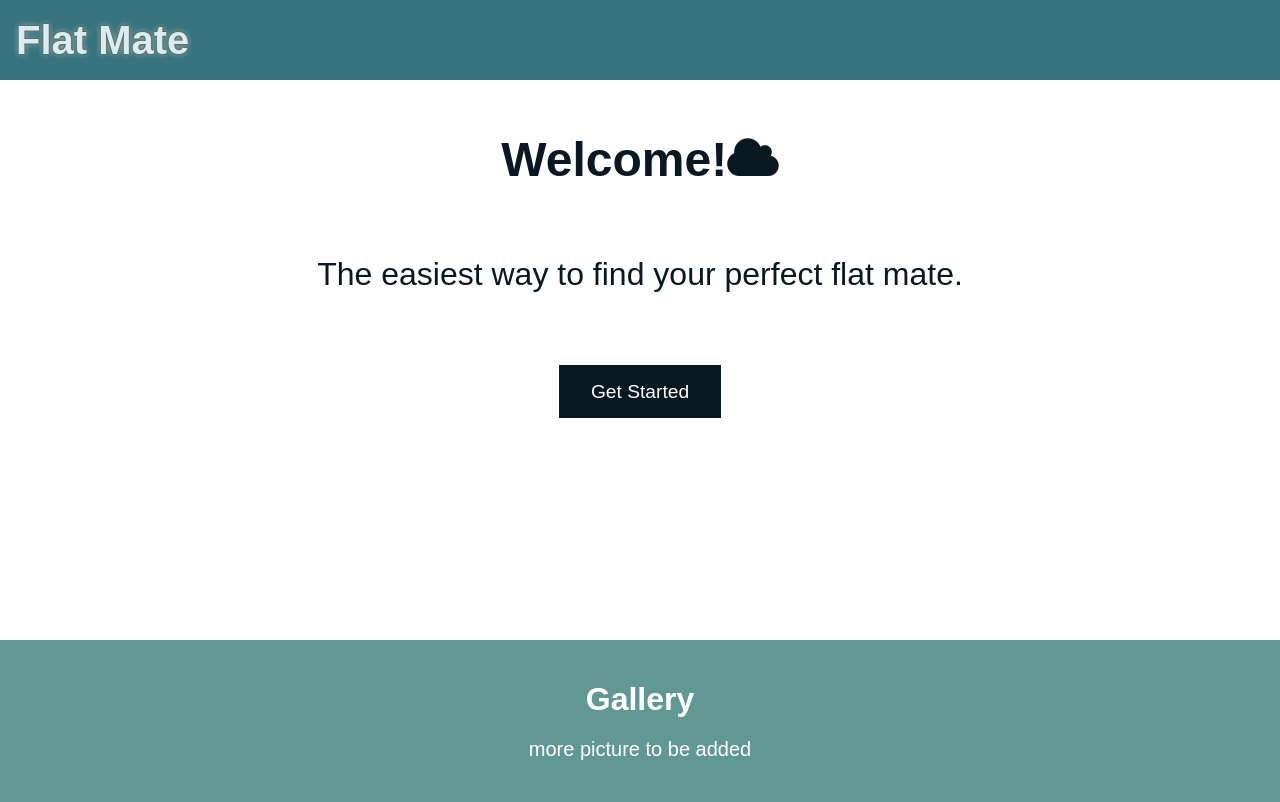
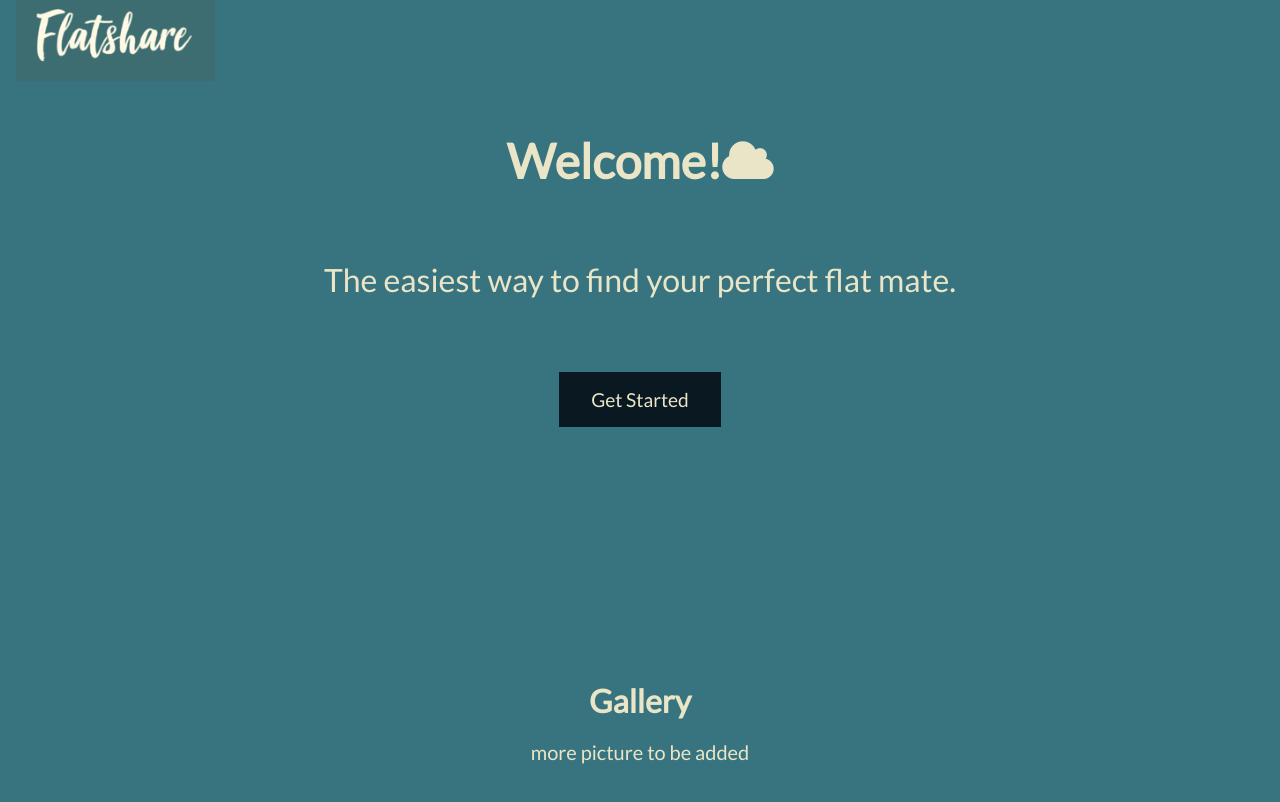
Before and after one commit to CreateCodeLearn/flat-mate-matching, a plain HTML site: page index.html in a window 1280 px wide. Shown: the top 802 px of the page. Drawn offline with Linux system fonts and the light colour scheme; some packages are replaced by stand-ins of ours.

Commit message:
font, logo und color changes

```diff
--- a/css/flat_mate_style.css
+++ b/css/flat_mate_style.css
@@ -5,11 +5,12 @@
 /*ALLGEMEINE*/
 body{
   margin:0;
-  font-family: 'Oswald', sans-serif;
+  font-family: 'Lato', sans-serif;
   font-size: 20px;
   font-weight:normal;
   line-height:1,5;
-  background:#fefefe /*light cyan*/
+  background-color: #377480
+
 }
 
 .v-header{
@@ -33,7 +34,7 @@ body{
   padding-left:1rem;
   padding-right:1rem;
   text-align:center;
-  background-color:#fefefe /*light cyan*/
+  background-color:#377480 /*light cyan*/
 }
 
 .second-container{
@@ -41,7 +42,7 @@ body{
   padding-right:1rem;
   margin:auto;
   text-align:center;
-  background-color:#629894; /*Mostly desaturated dark cyan.*/
+  background-color:#377480; /*Mostly desaturated dark cyan.*/
   padding-bottom:2rem;
 }
 .container-left{
@@ -51,7 +52,7 @@ body{
   padding-right:1rem;
   margin:auto;
   text-align:padding-left;
-  background-color:#fefefe /*light cyan*/
+  background-color:#377480
 }
 
 /*CONTENT*/
@@ -59,13 +60,13 @@ body{
 .first-content h1{
   font-size:3rem;
   margin-bottom:0;
-  color:#091821;
+  color:#EAE5C7;
 }
 
 .first-content p{
   font-size:2rem;
   display:block;
-  color:#091821;
+  color:#EAE5C7;
   padding-bottom:2rem;
 }
 
@@ -73,32 +74,32 @@ body{
   display:block;
   font-size:2rem;
   margin-bottom:0;
-  color:#fff;
+  color:#EAE5C7;
 }
 .second-content p{
   font-size:1,5rem;
   display:block;
-  color:#fff;
+  color:#EAE5C7;
   padding-bottom:2rem;
 }
 
 .content-a h1{
   font-size:2rem;
   margin-bottom:0;
-  color:#091821;
+  color:#EAE5C7;
 }
 
 .content-a p{
   font-size:1rem;
   margin-bottom:0;
-  color:#091821;
+  color:#EAE5C7;
 }
 
 /*BUTTON*/
 
 .btn{
   background:#091821; /*Dark blue*/
-  color:#ffff;
+  color:#EAE5C7;
   border-color: #EAE5C7;
   font-size:1.2rem;
   padding: 1rem 2rem;
--- a/index.html
+++ b/index.html
@@ -3,6 +3,7 @@
 
   <head>
     <meta charset="UTF-8">
+        <link href="https://fonts.googleapis.com/css?family=Lato" rel="stylesheet">
         <link rel="stylesheet" href="css/flat_mate_style.css">
         <link rel="stylesheet" href="https://cdnjs.cloudflare.com/ajax/libs/font-awesome/4.7.0/css/font-awesome.min.css">
   </head>
@@ -10,7 +11,7 @@
   <body>
     <!--header for logo -->
     <header class="v-header">
-      <h1>Flat Mate </h1>
+      <h1> <img src="logo.png" alt="logo" </h1>
     </header>
 
     <!--FIRST section -->
```
Also changed, not shown: first_page.html (+2 -1 lines), Flatshare-Logo.png (added), Logo.png (added).
